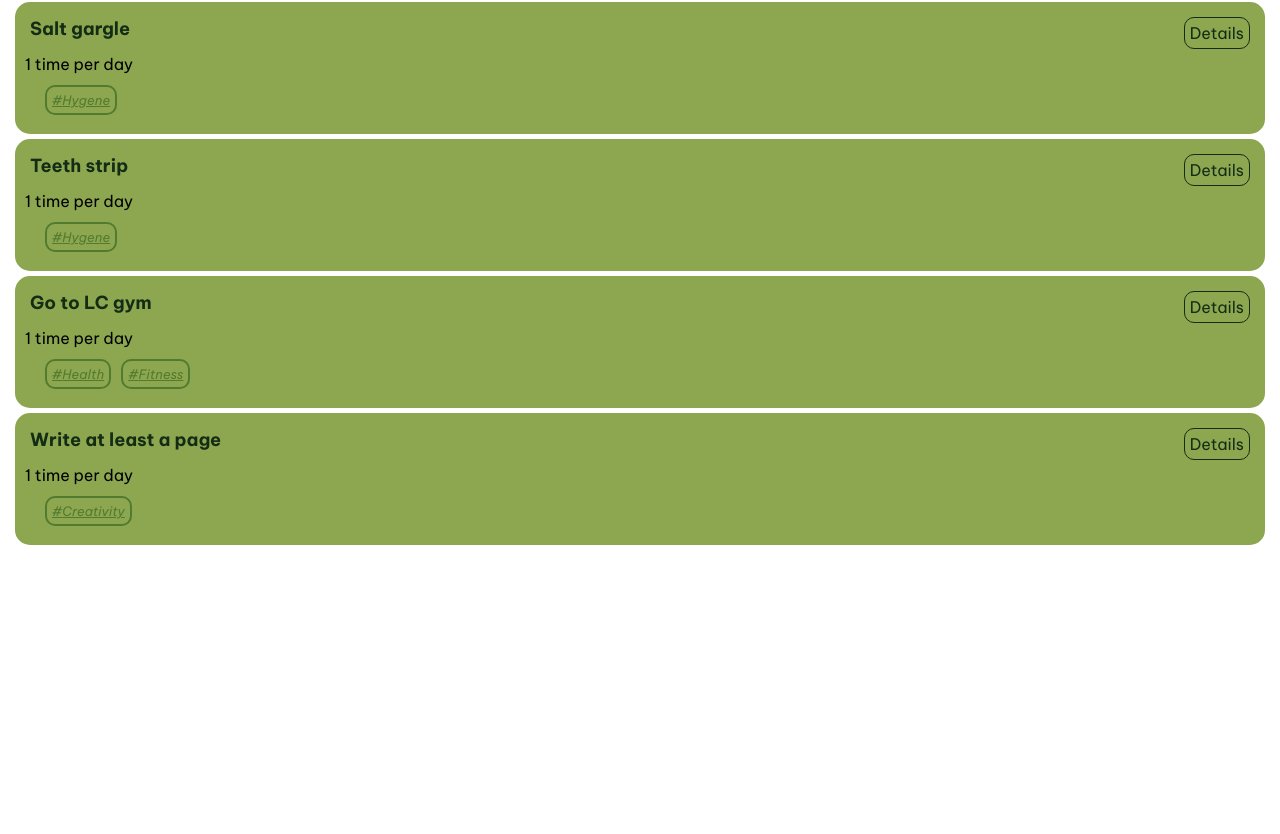
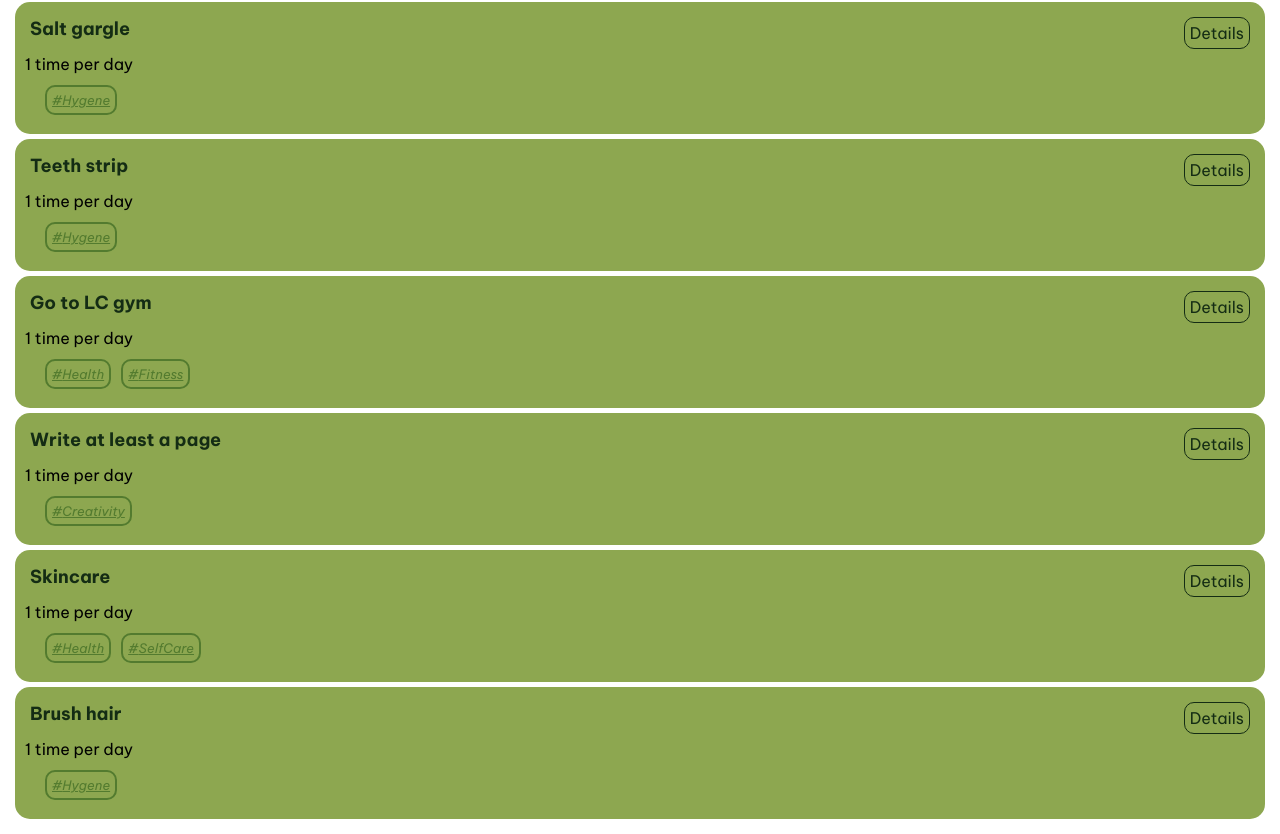
Before and after one commit to kandriam/habbit-prototype, an Angular app: page / in a window 1280 px wide. Shown: the part 816-1650 px from the top of the page. Before the commit the page ends 1376 px from the top, so only its background shows below. Built offline with nearby package versions, Linux system fonts and the light colour scheme; data requests are answered from the project's data file.

Commit message:
Add habit works, Deleting is registering
Implement delete habit

```diff
--- a/db.json
+++ b/db.json
@@ -34,13 +34,12 @@
     {
       "id": "3",
       "name": "Teeth strip",
+      "timesperinstance": 1,
+      "frequency": "daily",
+      "description": "Use teeth strip to whiten teeth.\n1. Apply the strip to your teeth.\n2. Wait for 30 minutes.\n3. Remove the strip and rinse/brush your mouth",
       "tags": [
         "Hygene"
-      ],
-      "timesperinstance": 1,
-      "isactive": true,
-      "frequency": "daily",
-      "description": "Use teeth strip to whiten teeth. 1. Apply the strip to your teeth. 2. Wait for 30 minutes. 3. Remove the strip and rinse/brush your mouth."
+      ]
     },
     {
       "id": "4",
@@ -57,12 +56,33 @@
     {
       "id": "5",
       "name": "Write at least a page",
+      "timesperinstance": 1,
+      "frequency": "daily",
+      "description": "250 words per page",
       "tags": [
         "Creativity"
-      ],
+      ]
+    },
+    {
+      "id": 6,
+      "name": "Skincare",
       "timesperinstance": 1,
-      "isactive": true,
-      "frequency": "daily"
+      "frequency": "daily",
+      "description": "Moisturizer",
+      "tags": [
+        "Health",
+        "SelfCare"
+      ]
+    },
+    {
+      "id": 7,
+      "name": "Brush hair",
+      "timesperinstance": 1,
+      "frequency": "daily",
+      "description": "",
+      "tags": [
+        "Hygene"
+      ]
     }
   ]
 }
--- a/src/app/habit.service.ts
+++ b/src/app/habit.service.ts
@@ -37,12 +37,36 @@ export class HabitService {
       tags
       })
     });
-
   }
 
   createHabit(name: string, timesperinstance: number, frequency: string, description: string, tags: string): void {
     console.log(
       `Creating habit: ${name}, ${timesperinstance}, ${frequency}, ${description}, ${tags}`
-    )
+    );
+
+    // Fetch all habits to determine the next id
+    this.getAllHabits().then(habits => {
+      const maxId = habits.length > 0 ? Math.max(...habits.map(h => h.id)) : 0;
+      const newId = maxId + 1;
+      fetch(this.url, {
+      method: 'POST',
+      headers: {
+        'Content-Type': 'application/json'
+      },
+      body: JSON.stringify({
+        id: newId,
+        name,
+        timesperinstance,
+        frequency,
+        description,
+        tags: Array.isArray(tags) ? tags : tags.split(',').map(t => t.trim())
+      })
+      });
+    });
+    window.location.reload();
+  }
+
+  deleteHabit(id: number) {
+    console.log(id);
   }
 }
--- a/src/app/habitdetails/habitdetails.ts
+++ b/src/app/habitdetails/habitdetails.ts
@@ -13,7 +13,10 @@ import { FormControl, FormGroup, ReactiveFormsModule } from '@angular/forms';
 
       <div style="display: flex; justify-content: space-between;">
         <h1>{{habit?.name}}</h1>
-        <button class="primary" [routerLink]="['/']">Back</button>
+        <div>
+          <button class="primary" (click)="deleteHabit(habit?.id)">Delete Habit</button>
+          <button class="primary" [routerLink]="['/']">Back</button>
+        </div>
       </div>
 
       <section class="habit-details-section">
@@ -75,10 +78,18 @@ export class Details {
   habitService: HabitService = inject(HabitService);
   habit: HabitInfo | undefined;
   applyForm: FormGroup;
+  habitId: number;
 
   constructor() {
-    const habitId = Number(this.route.snapshot.params['id']);
-    this.habitService.getHabitsById(habitId).then((habit) => {
+    this.habitId = Number(this.route.snapshot.params['id']);
+    this.applyForm = new FormGroup({
+      name: new FormControl(''),
+      timesperinstance: new FormControl(1),
+      frequency: new FormControl('daily'),
+      description: new FormControl(''),
+      tags: new FormControl(''),
+    });
+    this.habitService.getHabitsById(this.habitId).then((habit) => {
       this.habit = habit;
       this.applyForm.patchValue({
         name: habit?.name ?? '',
@@ -88,21 +99,12 @@ export class Details {
         tags: (habit?.tags ?? []).join(', ')
       });
     });
-
-    // Populate edit form with habit's existing values
-    this.applyForm = new FormGroup({
-      name: new FormControl(''),
-      timesperinstance: new FormControl(1),
-      frequency: new FormControl('daily'),
-      description: new FormControl(''),
-      tags: new FormControl(''),
-    });
   }
 
   // Edit the habit using the form's inputted values
   editHabit() {
     this.habitService.editHabit(
-      this.habit?.id ?? 0,
+      this.habitId,
       this.applyForm.value.name ?? '',
       Number(this.applyForm.value.timesperinstance) ?? 1,
       this.applyForm.value.frequency ?? 'daily',
@@ -114,4 +116,11 @@ export class Details {
     );
     window.location.reload();
   }
- }
+
+  deleteHabit(id: number | undefined) {
+    if (id !== undefined) {
+      console.log(`Delete habit ${id}`);
+      // You can call your delete method here, e.g. this.habitService.deleteHabit(id);
+    }
+  }
+}
```
Also changed, not shown: 1 other file (tests, documents, lock files or other folders).
